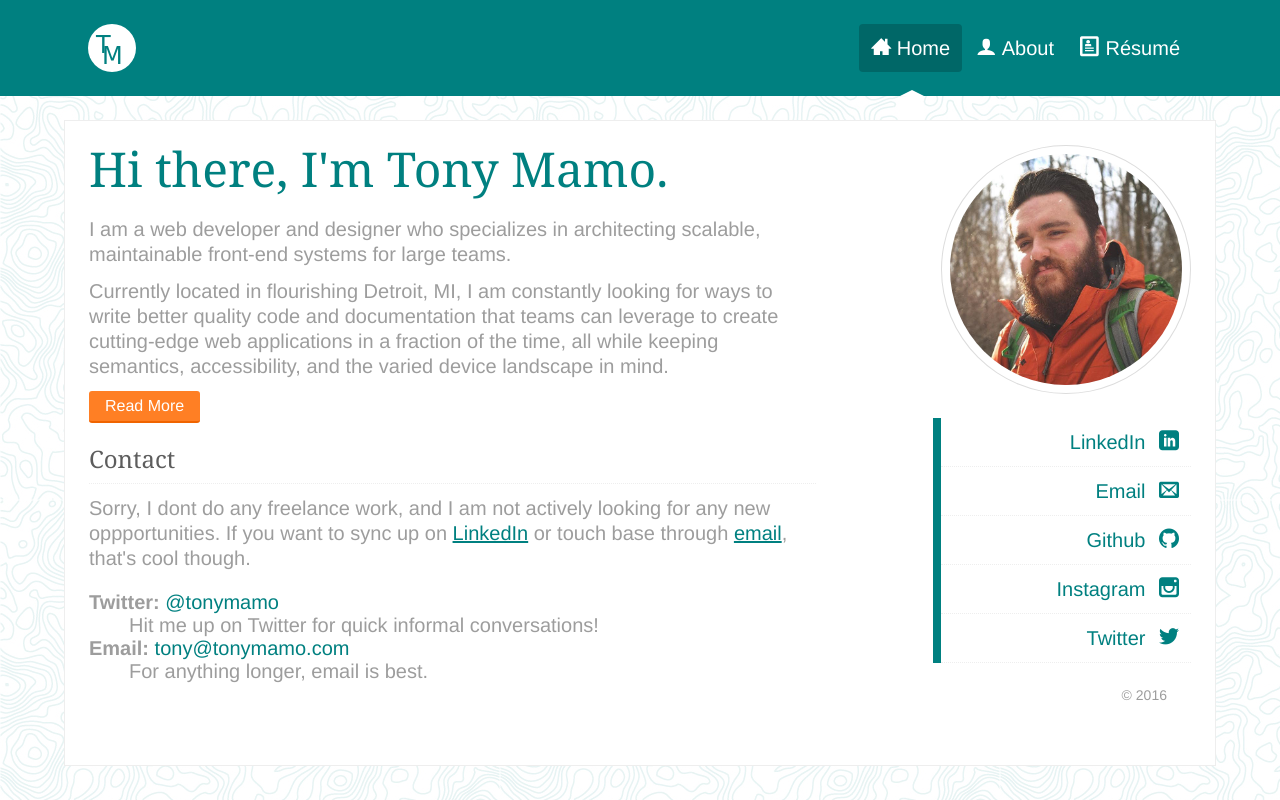
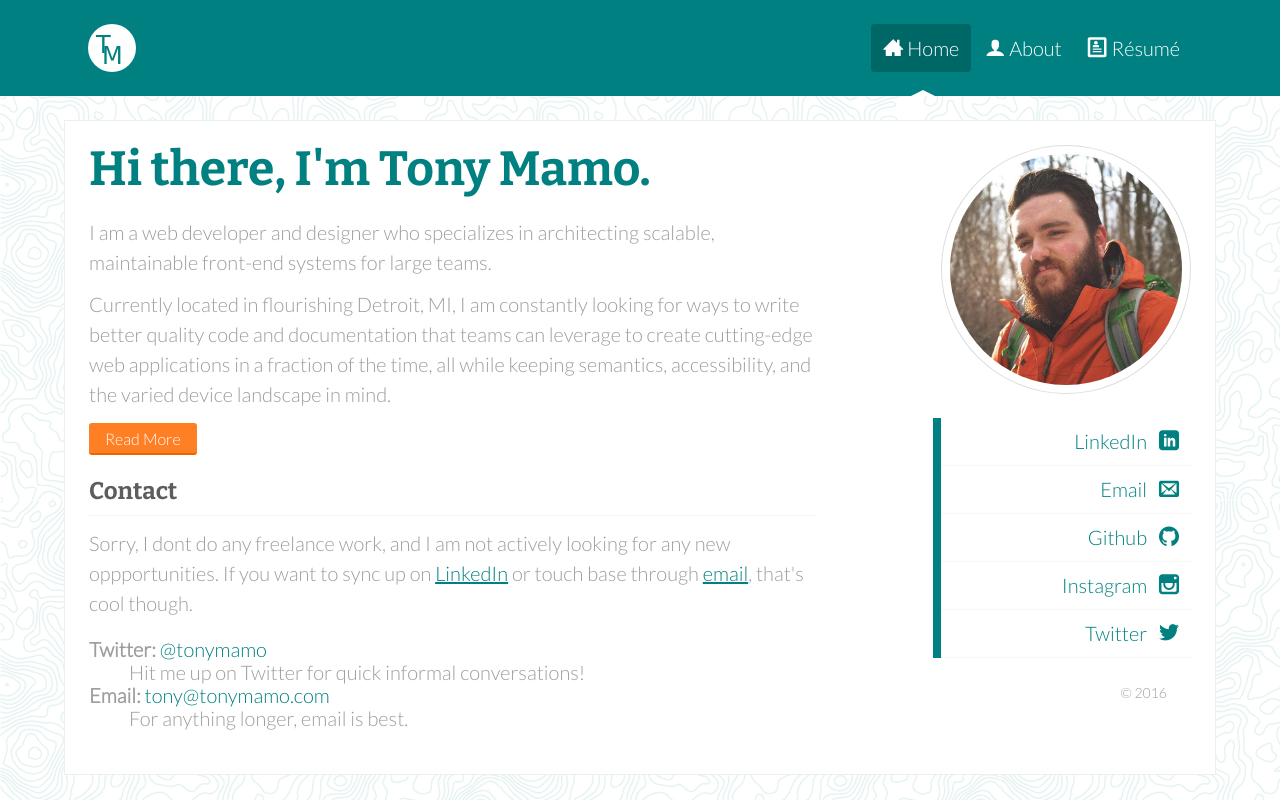
Before and after one commit to tonymamo/personal-website, a website: page app/index.html in a window 1280 px wide. Drawn offline with nearby package versions, Linux system fonts and the light colour scheme; some packages are replaced by stand-ins of ours; files that its build step writes are made by us from their sources; a script that the page names is missing; files whose address does not match are found by name.

Commit message:
bring in new fonts to cut down on typekit dependency, fix gulp-sass versioning

```diff
--- a/app/index.html
+++ b/app/index.html
@@ -37,6 +37,10 @@
     <script src="//use.typekit.net/bbr5dap.js"></script>
     <script>try{Typekit.load();}catch(e){}</script>
     <!-- end Typekit -->
+
+    <!-- Google Fonts -->
+    <link href='https://fonts.googleapis.com/css?family=Lato:300|Bitter:700' rel='stylesheet' type='text/css'>
+    <!-- end Google Fonts -->
   </head>
   <body>
     <!--[if lt IE 10]>
--- a/app/styles/_type.scss
+++ b/app/styles/_type.scss
@@ -17,7 +17,7 @@ td {
 
 p {
     margin: 0 0 $baseLineHeight / 2;
-	line-height: 1.25;
+	line-height: 1.5;
 }
 
 a {
--- a/app/styles/_vars.scss
+++ b/app/styles/_vars.scss
@@ -33,8 +33,8 @@ $xl-grid-breakpoint:		$small-grid-breakpoint * 3;
 //------------------------------------
 //	Typography Variables
 //------------------------------------
-$sansFontFamily:        "freight-sans-pro", "Helvetica Neue", Helvetica, Arial, sans-serif;
-$serifFontFamily:       "freight-micro-pro", Georgia, "Times New Roman", Times, serif;
+$sansFontFamily:        "Lato", "Helvetica Neue", Helvetica, Arial, sans-serif;
+$serifFontFamily:       "Bitter", Georgia, "Times New Roman", Times, serif;
 $scriptFontFamily:		"bello-pro", "Brush Script MT", cursive;
 $monoFontFamily:        Monaco, Menlo, Consolas, "Courier New", monospace;
 
--- a/package.json
+++ b/package.json
@@ -16,7 +16,7 @@
     "gulp-load-plugins": "^0.8.0",
     "gulp-minify-html": "^0.1.6",
     "gulp-postcss": "^3.0.0",
-    "gulp-sass": "^1.3.3",
+    "gulp-sass": "^2.3.1",
     "gulp-size": "^1.1.0",
     "gulp-sourcemaps": "^1.3.0",
     "gulp-uglify": "^1.0.1",
```
